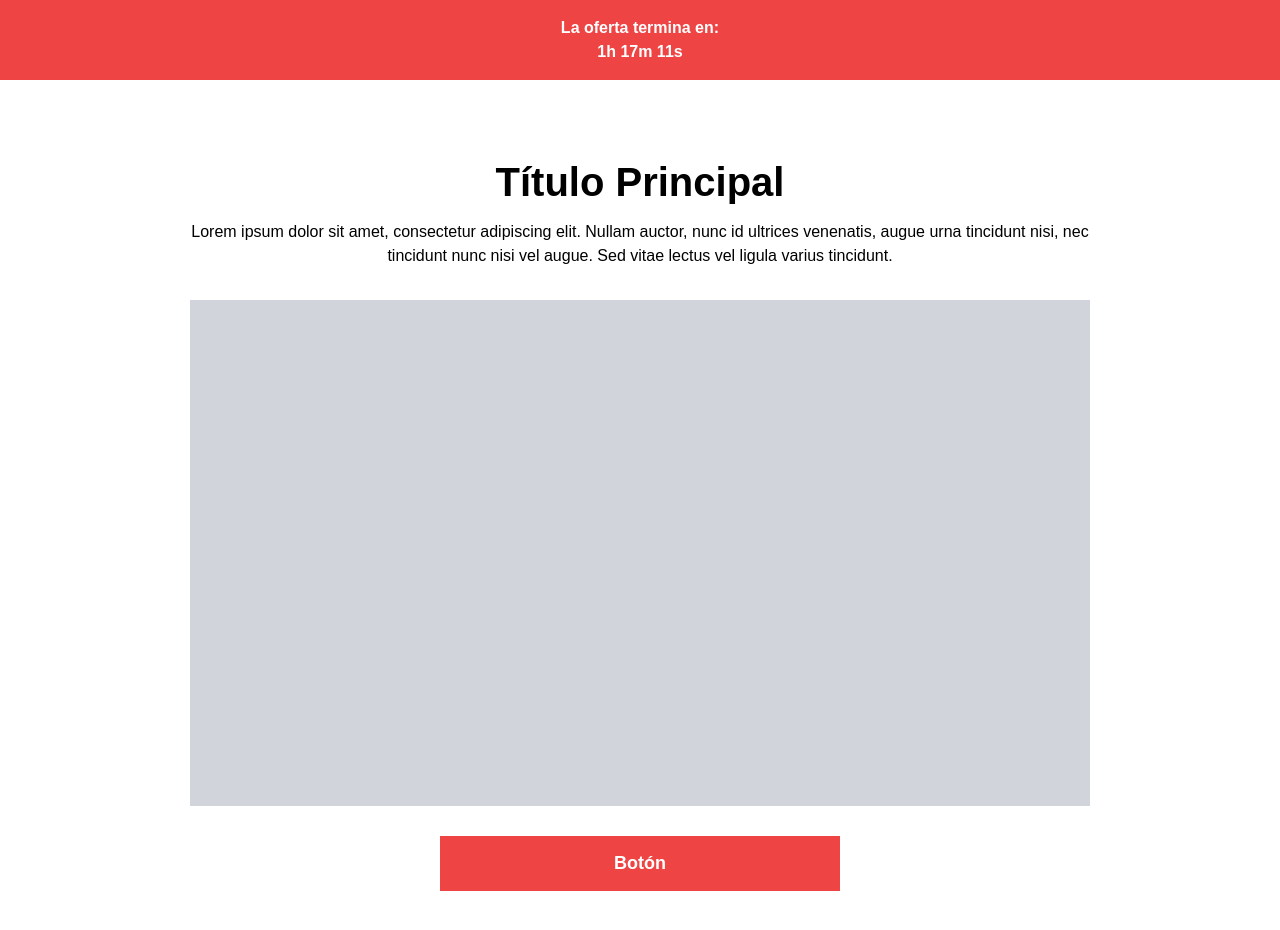
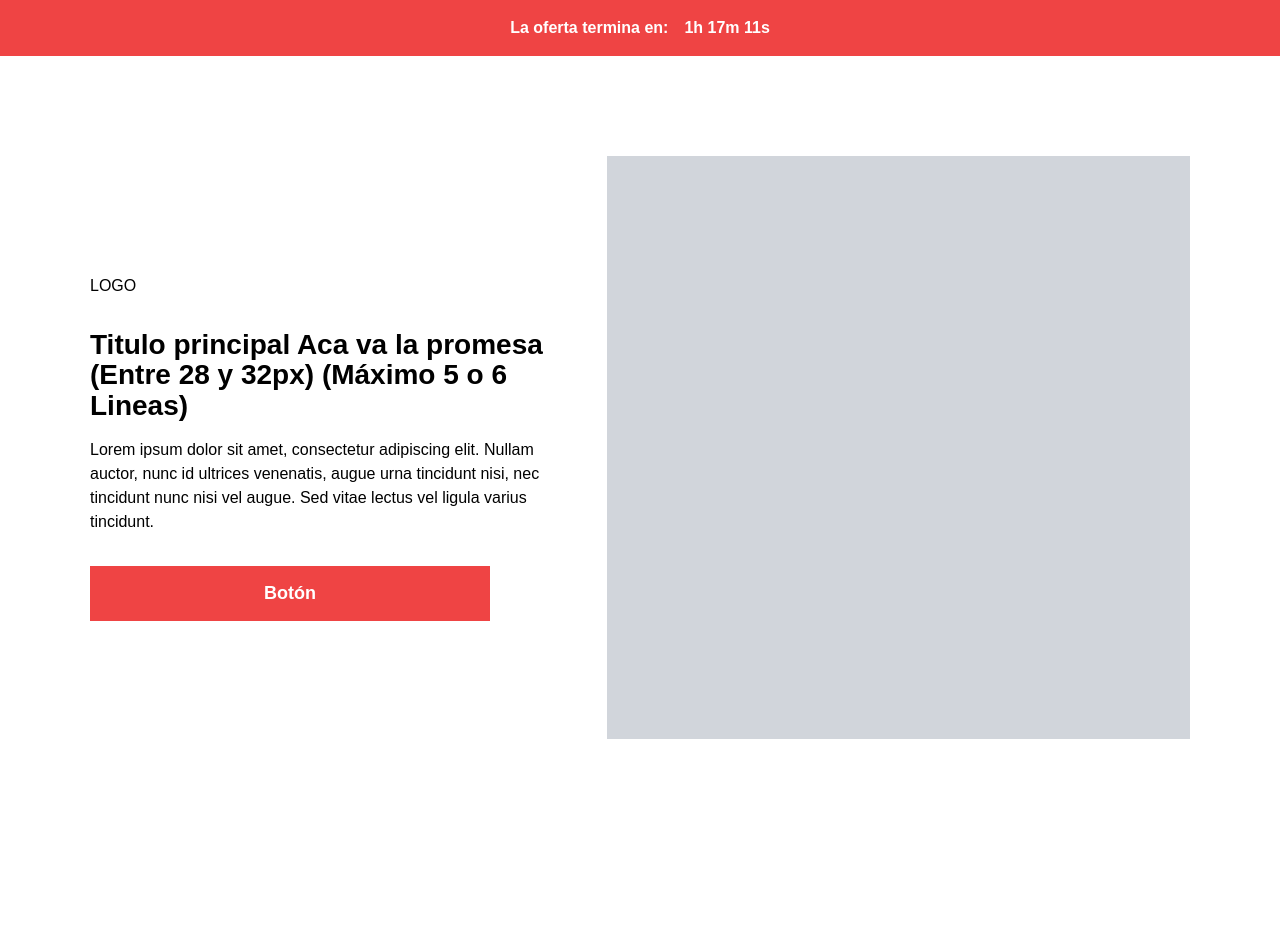
Before and after one commit to JTM-programming/JTMIA, a Next.js app: page / in a window 1280 px wide. Shown: the top 930 px of the page. After the commit the page ends 839 px from the top, so only its background shows below. Built offline with nearby package versions, Linux system fonts and the light colour scheme; no server answers.

Commit message:
Beneficios

```diff
--- /dev/null
+++ b/components/sections/Beneficios.tsx
@@ -0,0 +1,16 @@
+export default function Beneficios() {
+	return (
+		<section className='py-[80px] md:py-[100px]'>
+			<div className="jtm-container">
+				<h2>Beneficios</h2>
+				<div className="w-[936px] max-w-full mx-auto">
+					<div className="flex justify-between gap-y-4">
+						<div className="rounded-[8px] bg-red-300">
+
+						</div>
+					</div>
+				</div>
+			</div>
+		</section>
+	)
+}
--- a/components/sections/Header.tsx
+++ b/components/sections/Header.tsx
@@ -42,7 +42,7 @@ export default function Header() {
         className="flex justify-center items-center bg-red-500 py-4"
       >
         <div className="jtm-container">
-          <div className="text-center text-white font-semibold">
+          <div className="flex gap-[16px] text-center text-white font-semibold">
             {/* El h1 es para titulos importantes para el SEO */}
             <h6>La oferta termina en: </h6>
             <p>{timeLeft}</p>
--- a/components/sections/Hero.tsx
+++ b/components/sections/Hero.tsx
@@ -4,17 +4,26 @@ import CustomButton from '../CustomButton'
 const Hero = () => {
 
   return (
-    <section className='py-[80px]'>
+    <section className='py-[80px] md:py-[100px]'>
         <div className="jtm-container">
-            <div>
-                <h1 className='font-bold text-[40px] leading-[110%] text-center'>Título Principal</h1>
-                <p className='mt-[16px] text-[16px] mb-[32px] text-center max-w-[900px] mx-auto'>
-                  Lorem ipsum dolor sit amet, consectetur adipiscing elit. Nullam auctor, nunc id ultrices venenatis, augue urna tincidunt nisi, nec tincidunt nunc nisi vel augue. Sed vitae lectus vel ligula varius tincidunt.
-                </p>
-                <div className="bg-gray-300 max-w-full w-[900px] aspect-video mx-auto">
-
+            <div className="flex items-center md:gap-[64px]">
+                <div className="max-w-full w-[700px]">
+                  <span>LOGO</span>
+                  <h1 className='font-bold mt-[32px] text-[28px] leading-[110%]'>Titulo principal Aca va la promesa (Entre 28 y 32px) (Máximo 5 o 6 Lineas)</h1>
+                  <p className='mt-[16px] mb-[32px] text-[16px] mx-auto'>
+                    Lorem ipsum dolor sit amet, consectetur adipiscing elit. Nullam auctor, nunc id ultrices venenatis, augue urna tincidunt nisi, nec tincidunt nunc nisi vel augue. Sed vitae lectus vel ligula varius tincidunt.
+                  </p>
+                  <CustomButton customClasses="bg-red-500 text-white"/>
                 </div>
-                <CustomButton customClasses="bg-red-500 text-white mx-auto mt-[30px]"/>
+                {
+                  false ? ( // Si el usuario marco que quiere un VSL
+                    <div className="bg-gray-300 max-w-full w-[900px] aspect-video mx-auto">
+                    </div>
+                  ) : ( // Si el usuario no marco
+                    <div className="bg-gray-300 max-w-full w-[900px] aspect-square mx-auto">
+                    </div>
+                  )
+                }
             </div>
         </div>
     </section>
```
